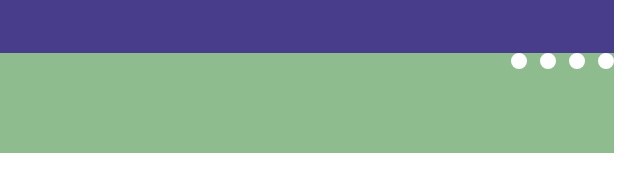
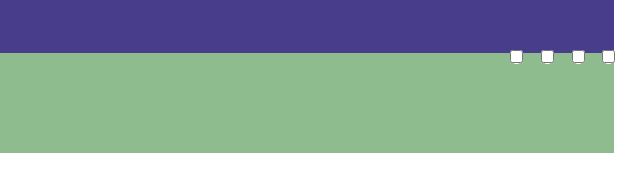
Before and after one commit to Nikita1814/cssMemSlider, a plain HTML site: page cssMemSlider/index.html in a window 1280 px wide. Shown: the part 634-826 px from the top of the page, 640-1280 px from the left. Drawn offline with Linux system fonts and the light colour scheme.

Commit message:
feat: add checkboxes to simulate click event 2021-10-17 15:29:07

```diff
--- a/cssMemSlider/index.html
+++ b/cssMemSlider/index.html
@@ -29,10 +29,12 @@
             </div>
             <div class="controls-wrap">
                 <div class="controls">
-                    <div class="bullet-one"></div>
-                    <div class="bullet-two"></div>
-                    <div class="bullet-three"></div>
-                    <div class="bullet-four"></div>
+
+                    <label for="#one"><input type="checkbox" name="bullet" class="bullet bullet-one" id="one"></input></label>
+                    <label for="#two"><input type="checkbox" name="bullet" class="bullet bullet-two" id ="two"></input> </label>
+                    <label for="#three"> <input type="checkbox" name="bullet" class="bullet bullet-three" id ="three"></input></label>
+                    <label for="#four"><input type="checkbox" name="bullet" class="bullet bullet-four"  id="four"></input></label>
+
                 </div>
             </div>
         </div>
--- a/cssMemSlider/style.css
+++ b/cssMemSlider/style.css
@@ -7,6 +7,7 @@ body{
     padding-right:2%;
     padding-top:1%;
     padding-bottom:1%;
+    overflow: hidden;
 }
 *{
     box-sizing: border-box;
@@ -27,6 +28,7 @@ width:100%;
 
 }
 .slider{
+    display: flex;
     width:100%;
     height:100%;
 }
@@ -49,8 +51,7 @@ width:100%;
     background-size: contain;
 }
 .slider-item-three{
-  width:0;
-    width:100%;
+    width:0;
     height:100%;
     background-image: url(memes/meme-three.jpg);
     background-position: center;
@@ -59,7 +60,6 @@ width:100%;
 }
 .slider-item-four{
     width:0;
-    width:100%;
     height:100%;
     background-image: url(memes/meme-four.jpg);
     background-position: center;
@@ -113,12 +113,33 @@ transition: height 1s ease-in-out;
     justify-content:space-between;
    }
 
-.controls div{
-width:1rem;
-height:1rem;
+/*.bullet{
+opacity:0;
+}*/
+
+/* .bullet:after{
+content:'';
+/*width:1rem;*/
+/*height:1rem;
+width:100%;
+height:100%;
 border-radius:50%;
 border: solid white ;
 background-color: white;
+}*/
+label{
+display: block;
+position: relative;
+width:0.7rem;
+height:0.7rem;
+border-radius:50%;
+border: solid white ;
+background-color: white;
+}
+.bullet{
+    position:relative;
+    right:0.5rem;
+    bottom:0.51rem;
 }
 
 .lower{
@@ -160,4 +181,4 @@ display:flex;
 
 }
 
-/*adding functionality through bullets*/
+/*adding functionality to  bullets*/
```
